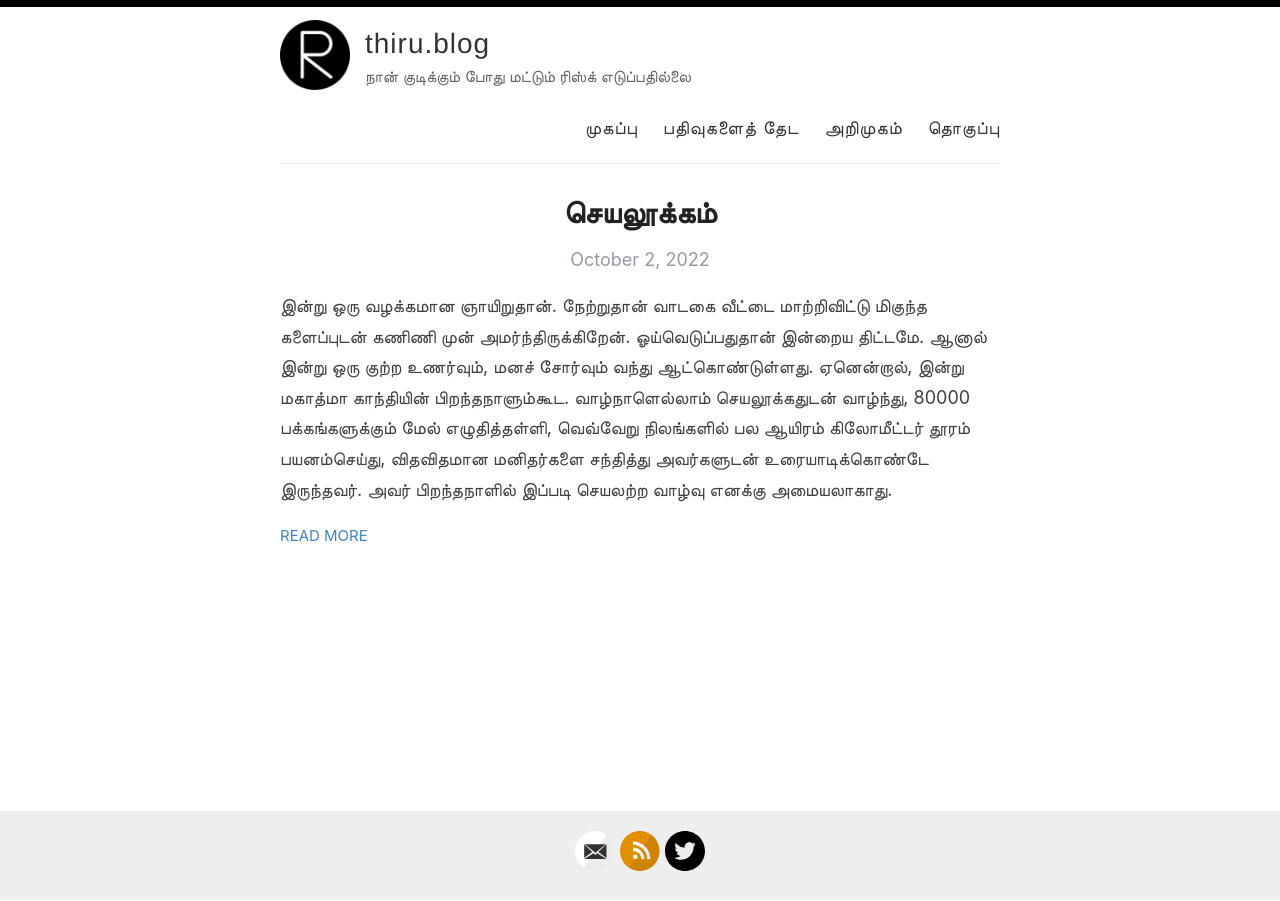
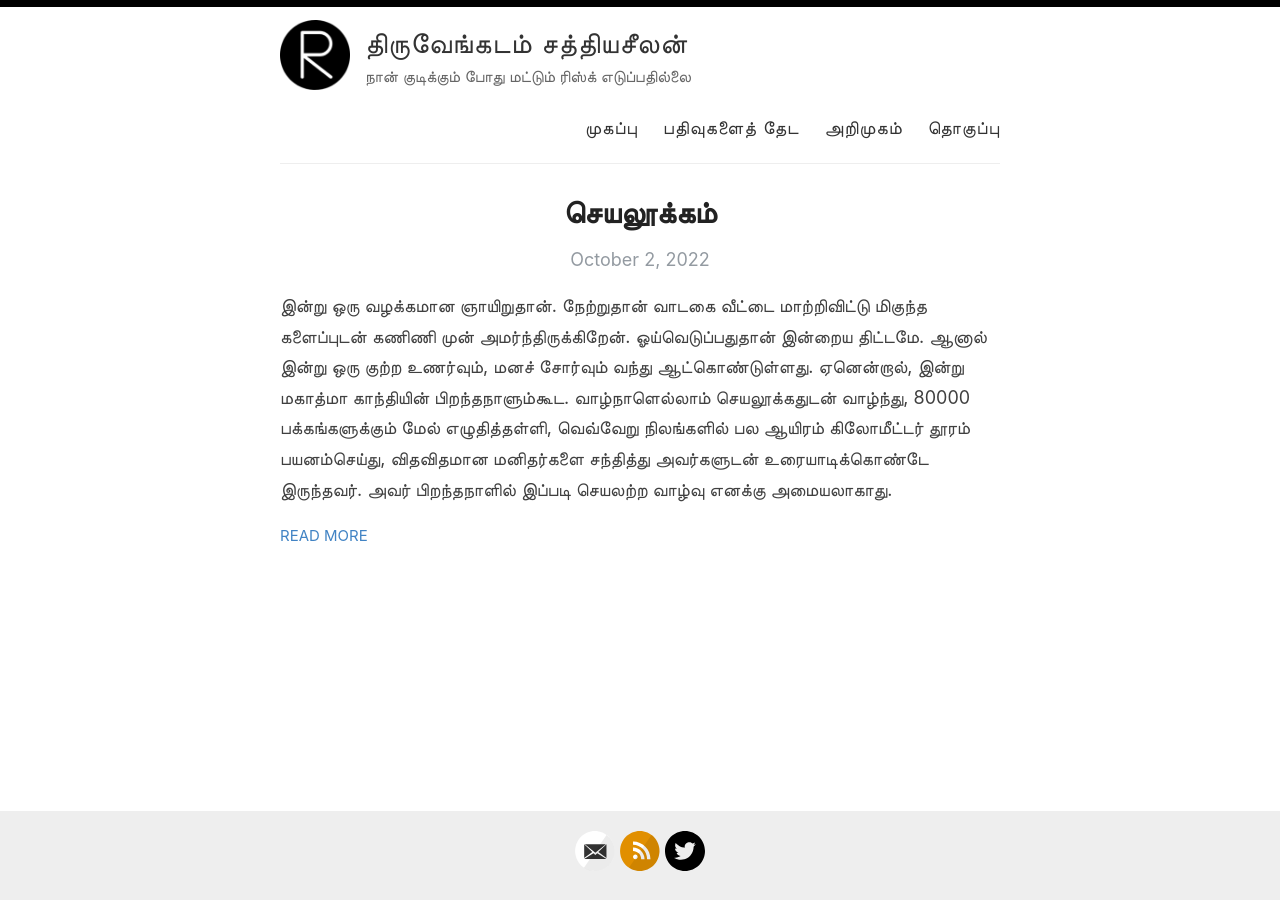
Before and after one commit to sunthiru/thiru.blog, a Jekyll site: the page built from index.html, in a window 1280 px wide. Built offline with Jekyll 4.4.1, drawn with Linux system fonts in a browser that asks for light colours; the list of posts is cut into pages by our own code.

Commit message:
Update _config.yml

```diff
--- a/_config.yml
+++ b/_config.yml
@@ -3,10 +3,10 @@
 #
 
 # Name of your site (displayed in the header)
-name: thiru.blog
+name: திருவேங்கடம் சத்தியசீலன்
 
 # Name of the author
-author: திருவேங்கடம் சத்தியசீலன்
+author:
 
 # Short bio or description (displayed in the header)
 description: நான் குடிக்கும் போது மட்டும் ரிஸ்க் எடுப்பதில்லை
```
